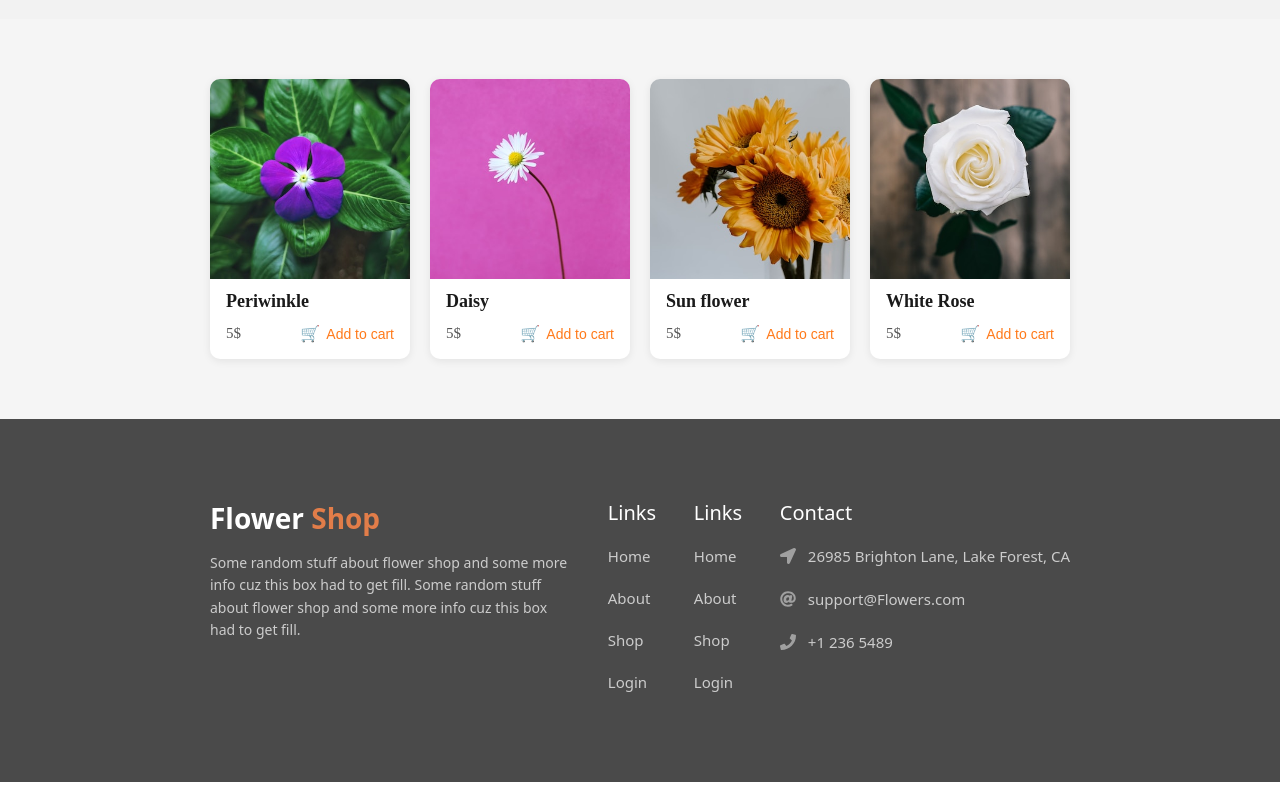
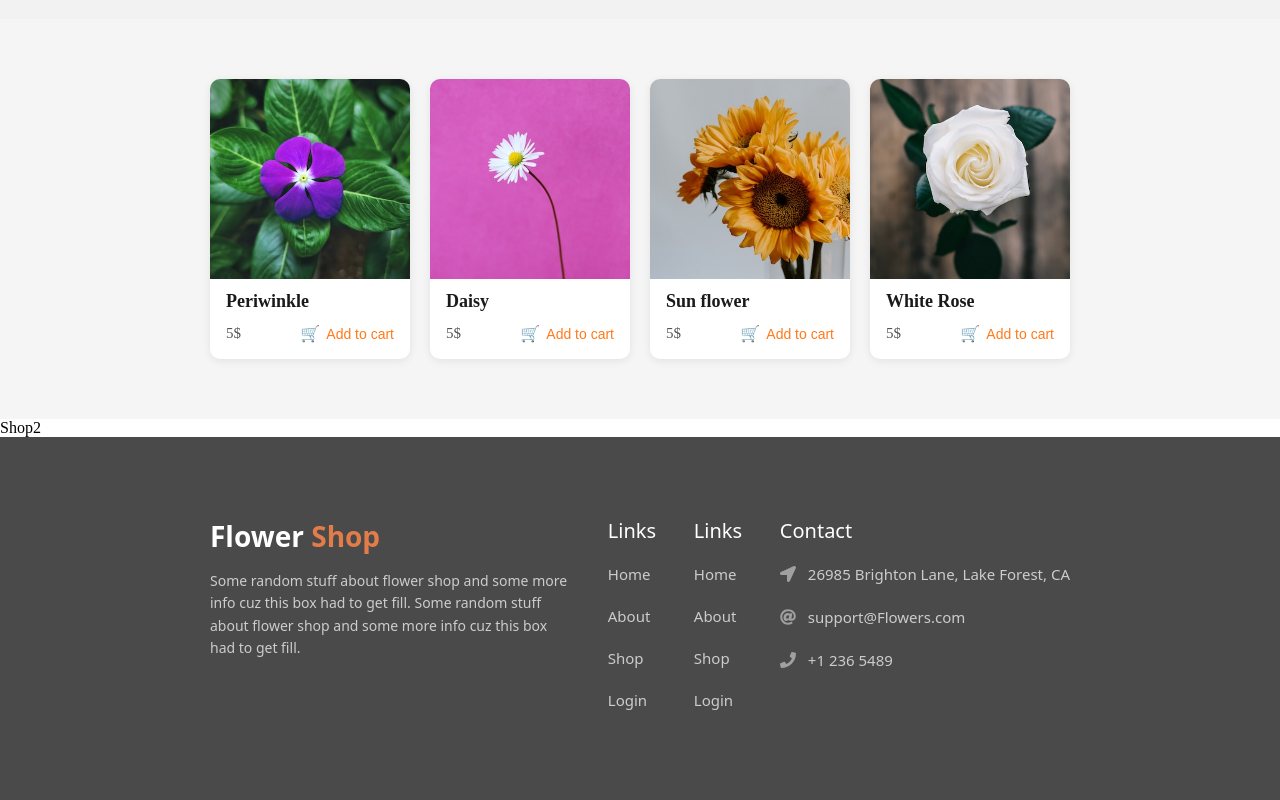
Before and after one commit to dilshodmahmaraimov22-ux/Flowers, a React (Vite) app: page /shop in a window 1280 px wide. Shown: the part 894-1694 px from the top of the page. Built offline with nearby package versions, Linux system fonts and the light colour scheme.

Commit message:
shop2 qoshildi

```diff
--- /dev/null
+++ b/src/Components/Shop2/Shop2.jsx
@@ -0,0 +1,9 @@
+import React from 'react'
+
+const Shop2 = () => {
+  return (
+    <div>Shop2</div>
+  )
+}
+
+export default Shop2
--- a/src/Pages/Shop/Shop.jsx
+++ b/src/Pages/Shop/Shop.jsx
@@ -1,12 +1,14 @@
 import React from 'react'
 import Cart from '../../Components/Cart/Cart/Cart'
 import Shop1 from '../../Components/Shop1/Shop1/Shop1'
+import Shop2 from '../../Components/Shop2/Shop2'
 
 const Shop = () => {
   return (
     <>
     <Cart/>
     <Shop1/>
+    <Shop2/>
     </>
   )
 }
```
Also changed, not shown: src/Components/Shop2/Shop2.css (added).
